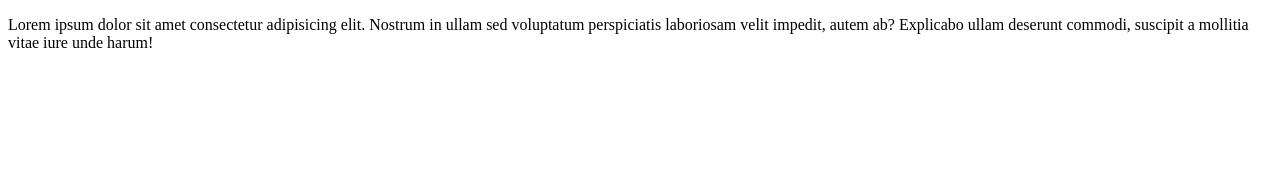
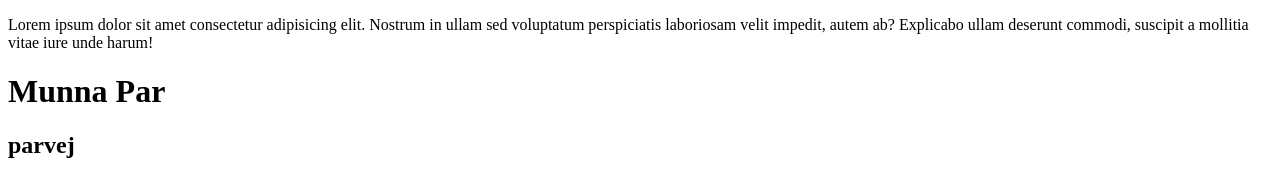
Before and after one commit to munnaparveg/frist-project, a plain HTML site: page index.html in a window 1280 px wide. Drawn offline with Linux system fonts and the light colour scheme.

Commit message:
first commit

```diff
--- a/index.html
+++ b/index.html
@@ -7,5 +7,7 @@
 </head>
 <body>
 <p>Lorem ipsum dolor sit amet consectetur adipisicing elit. Nostrum in ullam sed voluptatum perspiciatis laboriosam velit impedit, autem ab? Explicabo ullam deserunt commodi, suscipit a mollitia vitae iure unde harum!</p>
+<h1>Munna Par</h1>
+<h2>parvej</h2>
 </body>
 </html>
```
